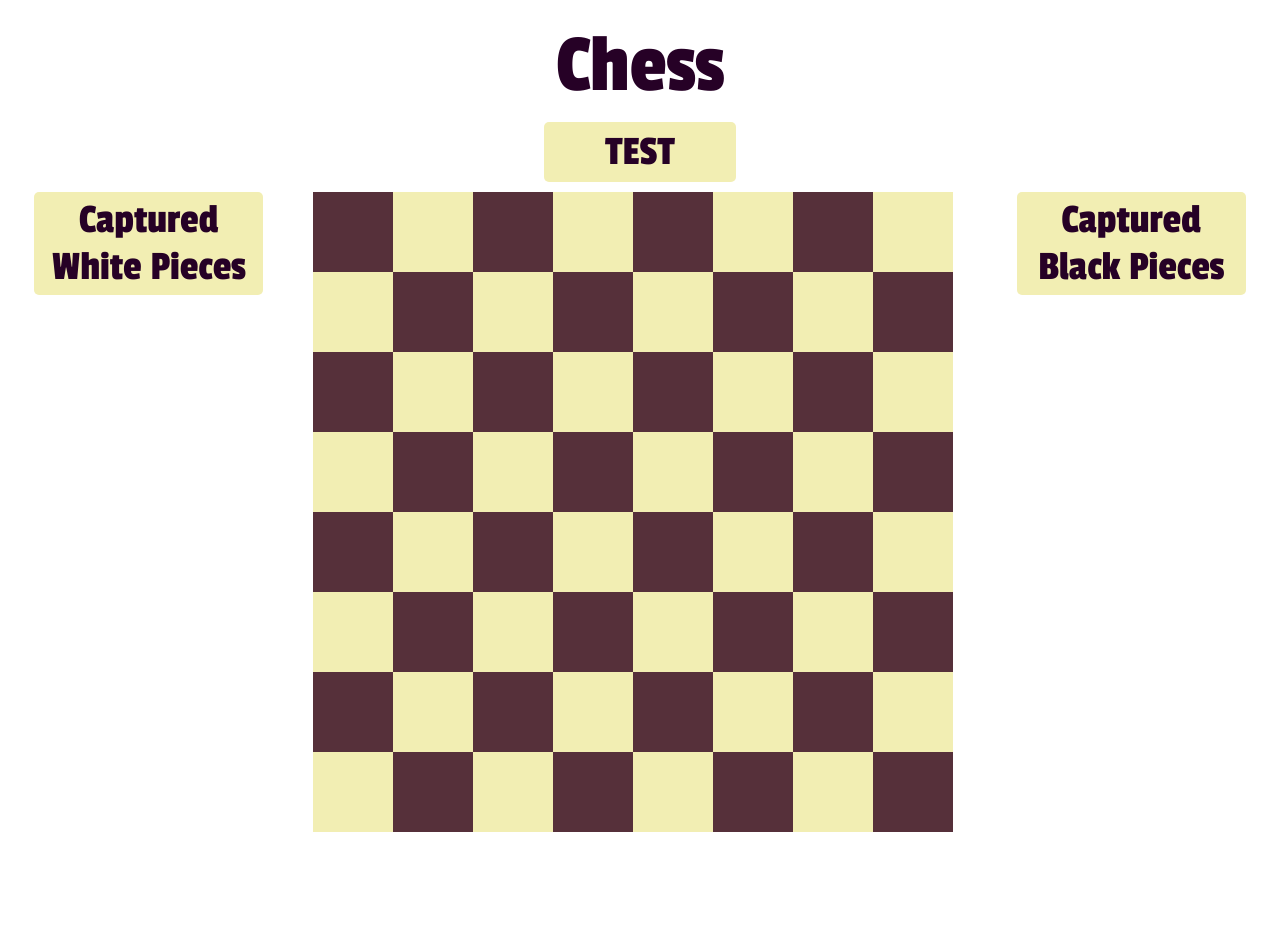
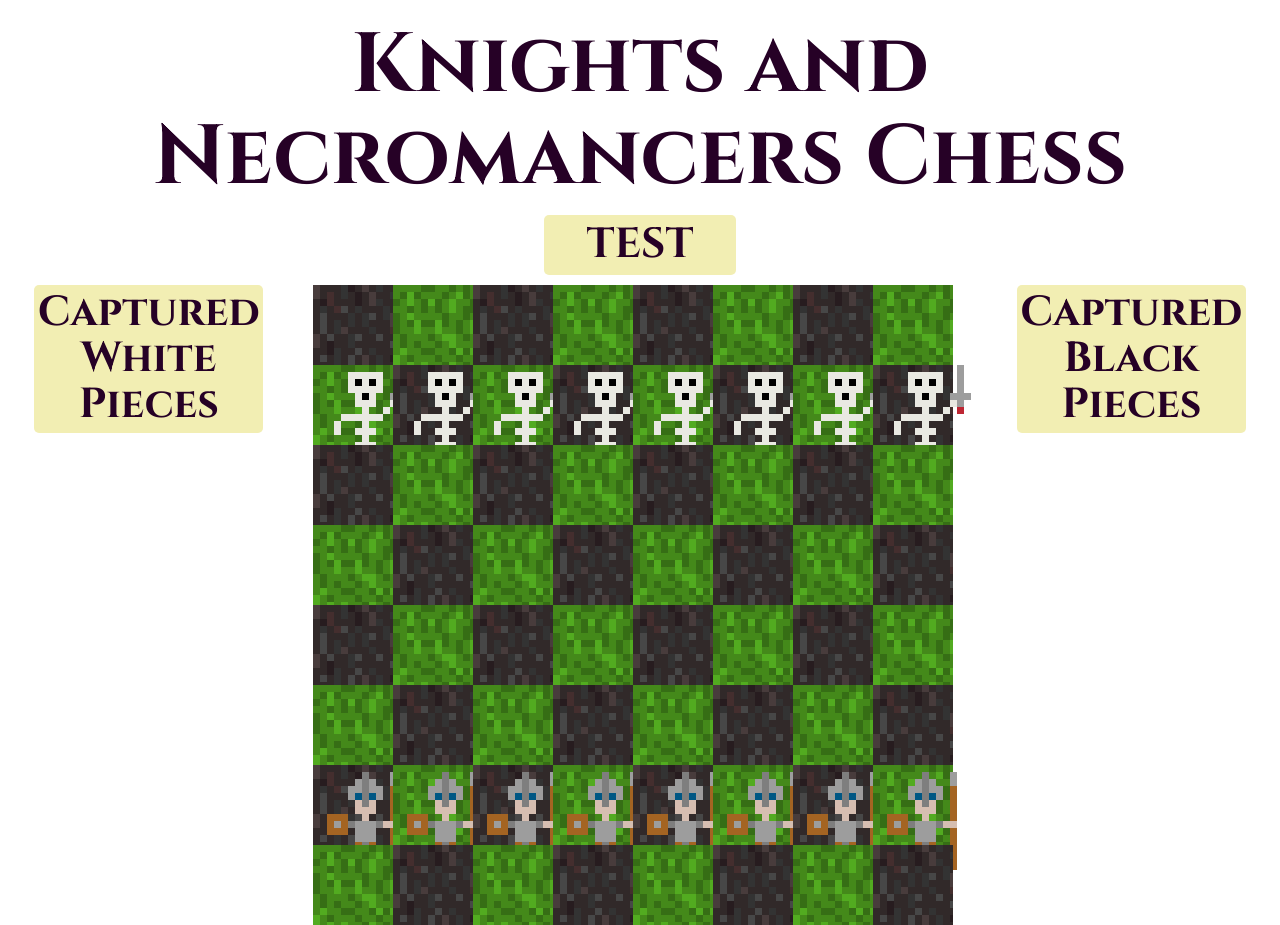
Before and after one commit to cdodge89/Chess, a plain HTML site: page index.html in a window 1280 px wide. Before the commit the page ends 832 px from the top, so only its background shows below. Drawn offline with nearby package versions, Linux system fonts and the light colour scheme.

Commit message:
Pawns on board commit

```diff
--- a/Chess.css
+++ b/Chess.css
@@ -1,7 +1,8 @@
 /*The color scheme I am using is #14 vintage romantic formt he 50 color schemes website*/
 h1	{
 	text-align: center;
-	font-family: 'Passion One';
+	font-family: 'Cinzel';
+	font-weight: bold;
 	font-size: 6em;
 	color: #260126;
 }
@@ -14,7 +15,8 @@ h3{
 	color: #260126;
 	padding-top: 5px;
 	padding-bottom: 5px;
-	font-family: 'Passion One';
+	font-family: 'Cinzel';
+	font-weight: bold;
 	font-size:3em;
 }
 .blackSquare{
@@ -24,7 +26,8 @@ h3{
 	height: 6.25vw;
 	max-height: 112px;
 	/*min-height: 63px;*/
-	background: #56303A;
+	/*background: #56303A;*/
+	background-image: url(./Assets/swampSquare.png);
 	color: #F2EEB3;
 	float: left;
 }
@@ -36,7 +39,8 @@ h3{
 	color: #56303A;
 	max-height: 112px;
 	/*min-height: 63px;*/
-	background: #F2EEB3;
+	/*background: #F2EEB3;*/
+	background-image: url(./Assets/grassSquare.png);
 	float: left;
 
 	/*outline: 2px solid #DEB305;*/
@@ -56,7 +60,8 @@ h3{
 	background: #F2EEB3;
 	text-align: center;
 	color: #260126;
-	font-family: 'Passion One';
+	font-family: 'Cinzel';
+	font-weight: bold;
 	font-size: 3em;
 	width: 15vw;
 	margin: 10px auto;
--- a/Chess.js
+++ b/Chess.js
@@ -1,5 +1,5 @@
 $(document).ready(function(){
-	var settings = {
+	var global = {
 		whiteMoveFlag: true,
 		gameBoardArr: [],
 		threatenedByWhiteArr: [],
@@ -8,11 +8,28 @@ $(document).ready(function(){
 		redoArr: [],
 	}
 
-	makeGameBoard(settings.gameBoardArr, 8, 8)
+	var imagePaths = {
+		whitePawn:'<img src="./Assets/whitePawn.png">',
+		whiteRook:'<img src="./Assets/whiteRook.png">',
+		whiteBishop:'<img src="./Assets/whiteBishop.png">',
+		whiteKnight:'<img src="./Assets/whiteKnight.png">',
+		whiteQueen:'<img src="./Assets/whiteQueen.png">',
+		wKing:'<img src="./Assets/whiteKing.png">',
+		blackPawn:'<img src="./Assets/blackPawn.png">',
+		blackRook:'<img src="./Assets/blackRook.png">',
+		blackBishop:'<img src="./Assets/blackBishop.png">',
+		blackKnight:'<img src="./Assets/blackKnight.png">',
+		blackQueen:'<img src="./Assets/blackQueen.png">',
+		blackKing:'<img src="./Assets/blackKing.png">',
+	}
 
-//===============================FUNCTIONS====================================
+	global.gameBoardArr = makeGameBoard(global.gameBoardArr, 8, 8);
+	global.gameBoardArr = initializePieces(global.gameBoardArr, 8, 8);
+	console.log(global.gameBoardArr);
+
+
+//======================================FUNCTIONS=============================================
 	function makeGameBoard(gameBoardArr, height, width){
-
 		var flag;
 			for(var i = 0; i < height; i++){
 				var row = [];
@@ -24,16 +41,65 @@ $(document).ready(function(){
 				for(var j = 0; j < width; j++){
 					if(flag){
 						$("#gameBoard").append('<div class="blackSquare"></div>');
-					row.push({'position': [i,j]})
+						row.push({'position': i.toString()+j.toString()});
 						flag = false;
 					} else{
 						$("#gameBoard").append('<div class="whiteSquare"></div>');
+						row.push({'position': i.toString()+j.toString()});
 						flag = true;
 					}
 
 					$("#gameBoard div:last-child").attr("id",i.toString()+j.toString());
 				}
-		}
 			gameBoardArr.push(row);
 			}
+			return gameBoardArr;
+	}
+
+	function initializePieces(gameBoardArr, height, width){
+		console.log("initializePieces");
+		for(var i = 0; i < height; i++){
+			for(var j = 0; j < width; j++){
+				if(i === 1){
+					gameBoardArr[i][j].piece = makePiece('black','pawn');
+					var piece =gameBoardArr[i][j].piece;
+					putPieceInSquare(piece,i,j);
+				} else if(i === 6){
+					gameBoardArr[i][j].piece = makePiece('white','pawn');
+					var piece =gameBoardArr[i][j].piece;
+					putPieceInSquare(piece,i,j);
+				} else if(i === 0){
+
+				}
+
+			}
+		}
+		return gameBoardArr;
+	}
+
+	function makePiece(color, type){
+		console.log("makePiece");
+		var piece = {
+			'color': color,
+			'type': type,
+			'image': '<img src="./Assets/'+color+capitalize(type)+'.png">',
+			'targetSquares': [],
+			// 'image': imagePaths.blackKnight
+		}
+		return piece
+	}
+
+	function capitalize(str){
+		str = str.substring(0,1).toUpperCase() + str.substring(1);
+		return str;
+	}
+
+	function putPieceInSquare(piece,row,col){
+		$("#"+row.toString()+col.toString()).append(piece.image);
+	}
+
+	function emptySquare(row,col){
+		$("#"+row.toString()+col.toString()).text('');
+	}
+
 	});
--- a/index.html
+++ b/index.html
@@ -4,11 +4,12 @@
 	<title>Chess</title>
 	<link rel="stylesheet" type="text/css" href="https://maxcdn.bootstrapcdn.com/bootstrap/3.3.6/css/bootstrap.min.css">
 	<link rel="stylesheet" type="text/css" href="Chess.css">
-	<link href='https://fonts.googleapis.com/css?family=Passion+One' rel='stylesheet' type='text/css'>
+	<!-- <link href='https://fonts.googleapis.com/css?family=Passion+One' rel='stylesheet' type='text/css'> -->
+	<link href='https://fonts.googleapis.com/css?family=Cinzel:400,700,900' rel='stylesheet' type='text/css'>
 </head>
 <body>
 	<div id="page-wrap">
-		<h1>Chess</h1>
+		<h1>Knights and Necromancers Chess</h1>
 		<div id="test-btn">TEST</div>
 		<div class="row">
 			<div class="col-md-3 hidden-sm hidden-xs no-padding">
```
Also changed, not shown: Assets/blackPawn.png (added), Assets/grassSquare.png (added), Assets/swampSquare.png (added), Assets/whitePawn.png (added). Lines whose indentation alone changed are shown as unchanged.
